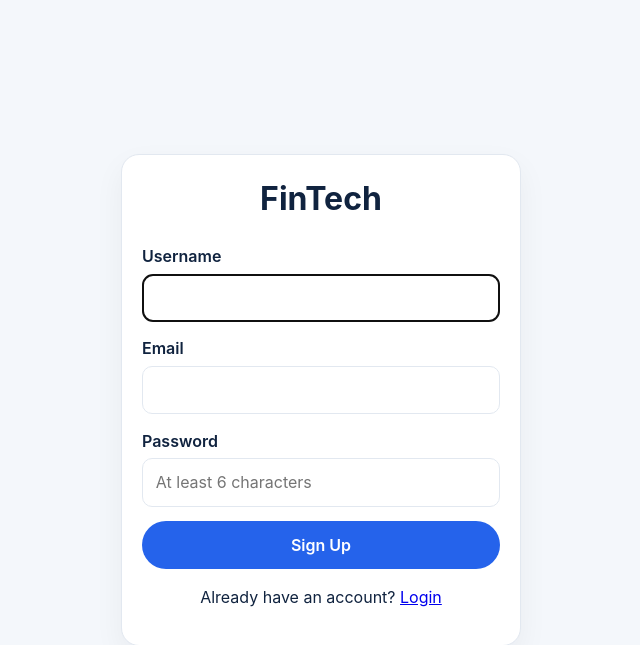
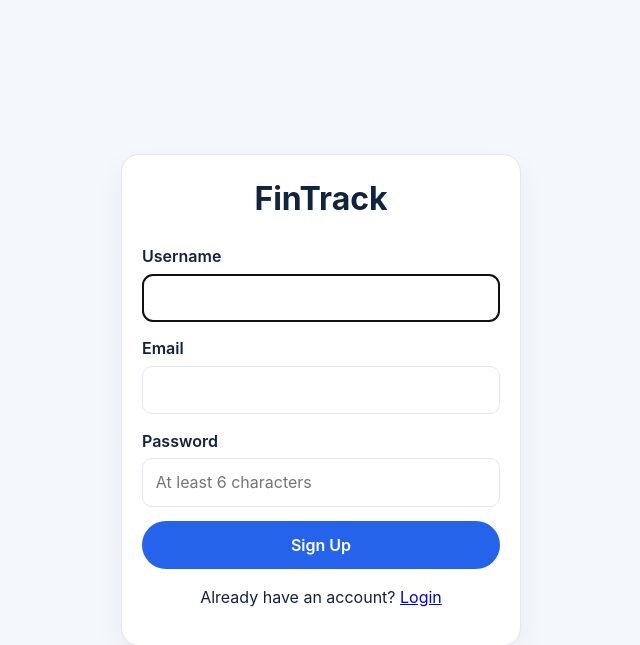
Before and after one commit to swathidotdev/FinTrack, a Flask app: page /signup in a window 1280 px wide. Shown: the top 645 px of the page, without its empty margins (319-959 px from the left). Run offline with Flask 3, Linux system fonts and the light colour scheme.

Commit message:
Project Complete

```diff
--- a/app/templates/base.html
+++ b/app/templates/base.html
@@ -9,7 +9,7 @@
 <body>
 <div class="topbar">
     <div class="container">
-        <a class="brand" href="{{ url_for('main.index') }}">FinTech</a>
+        <a class="brand" href="{{ url_for('main.index') }}">FinTrack</a>
         <div class="nav-links">
             <a href="{{ url_for('main.add') }}">Add</a>
             <a href="{{ url_for('main.import_csv') }}">Import</a>
--- a/app/templates/login.html
+++ b/app/templates/login.html
@@ -3,13 +3,13 @@
 <head>
     <meta charset="UTF-8">
     <meta name="viewport" content="width=device-width, initial-scale=1">
-    <title>FinTech — Budget Tracker</title>
+    <title>FinTrack — Budget Tracker</title>
     <link rel="stylesheet" href="{{ url_for('static', filename='style.css') }}">
 </head>
 <body>
 <div style="display: flex; align-items: center; justify-content: center; min-height: 100vh; background: #f4f7fb;">
     <div class="card" style="max-width: 400px; width: 100%; margin: 0 1rem;">
-        <h1 style="text-align: center; margin-top: 0;">FinTech</h1>
+        <h1 style="text-align: center; margin-top: 0;">FinTrack</h1>
 
         {% if error %}
         <div class="alert">{{ error }}</div>
--- a/app/templates/signup.html
+++ b/app/templates/signup.html
@@ -3,13 +3,13 @@
 <head>
     <meta charset="UTF-8">
     <meta name="viewport" content="width=device-width, initial-scale=1">
-    <title>FinTech — Budget Tracker</title>
+    <title>FinTrack — Budget Tracker</title>
     <link rel="stylesheet" href="{{ url_for('static', filename='style.css') }}">
 </head>
 <body>
 <div style="display: flex; align-items: center; justify-content: center; min-height: 100vh; background: #f4f7fb;">
     <div class="card" style="max-width: 400px; width: 100%; margin: 0 1rem;">
-        <h1 style="text-align: center; margin-top: 0;">FinTech</h1>
+        <h1 style="text-align: center; margin-top: 0;">FinTrack</h1>
 
         {% if error %}
         <div class="alert">{{ error }}</div>
```
Also changed, not shown: README.md.
